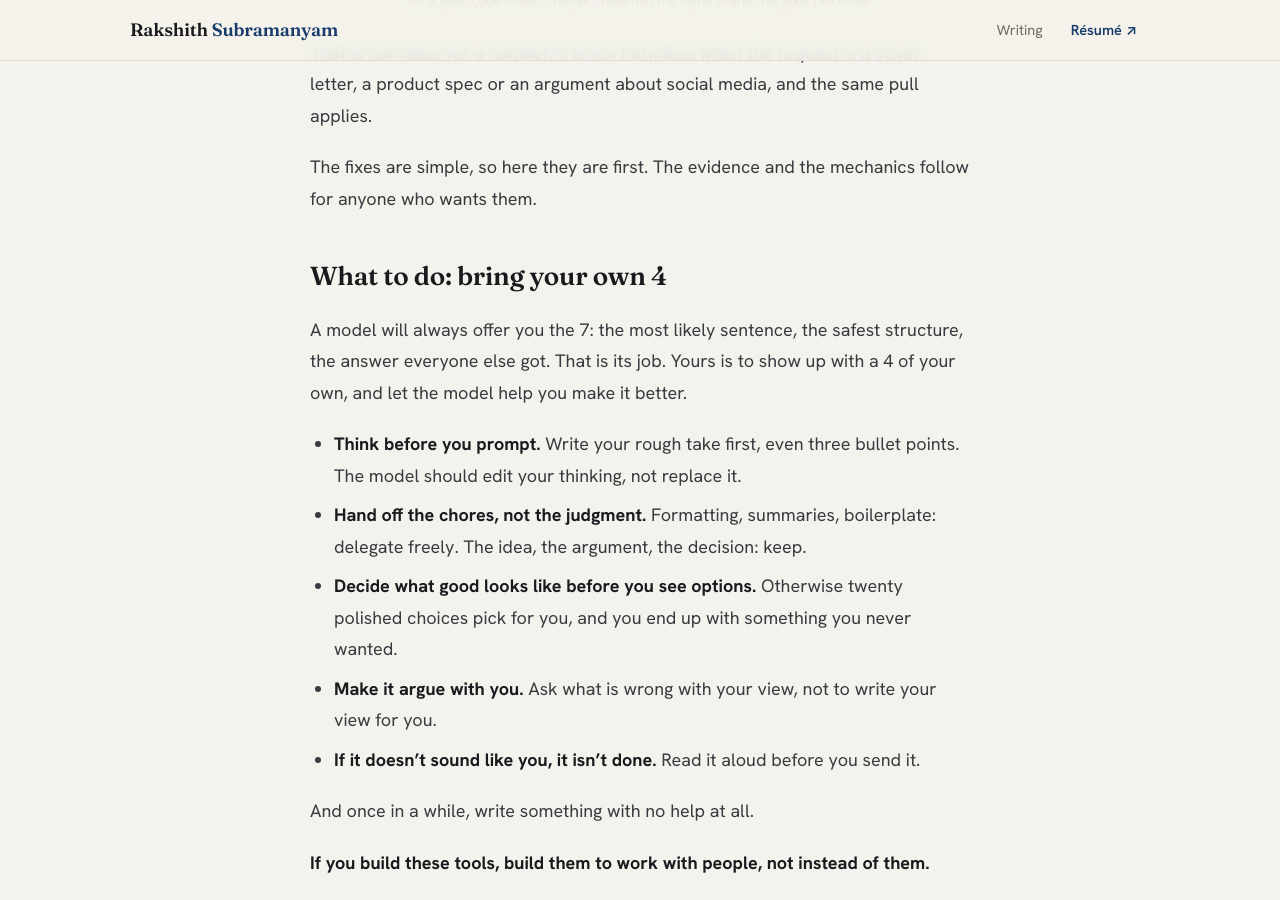
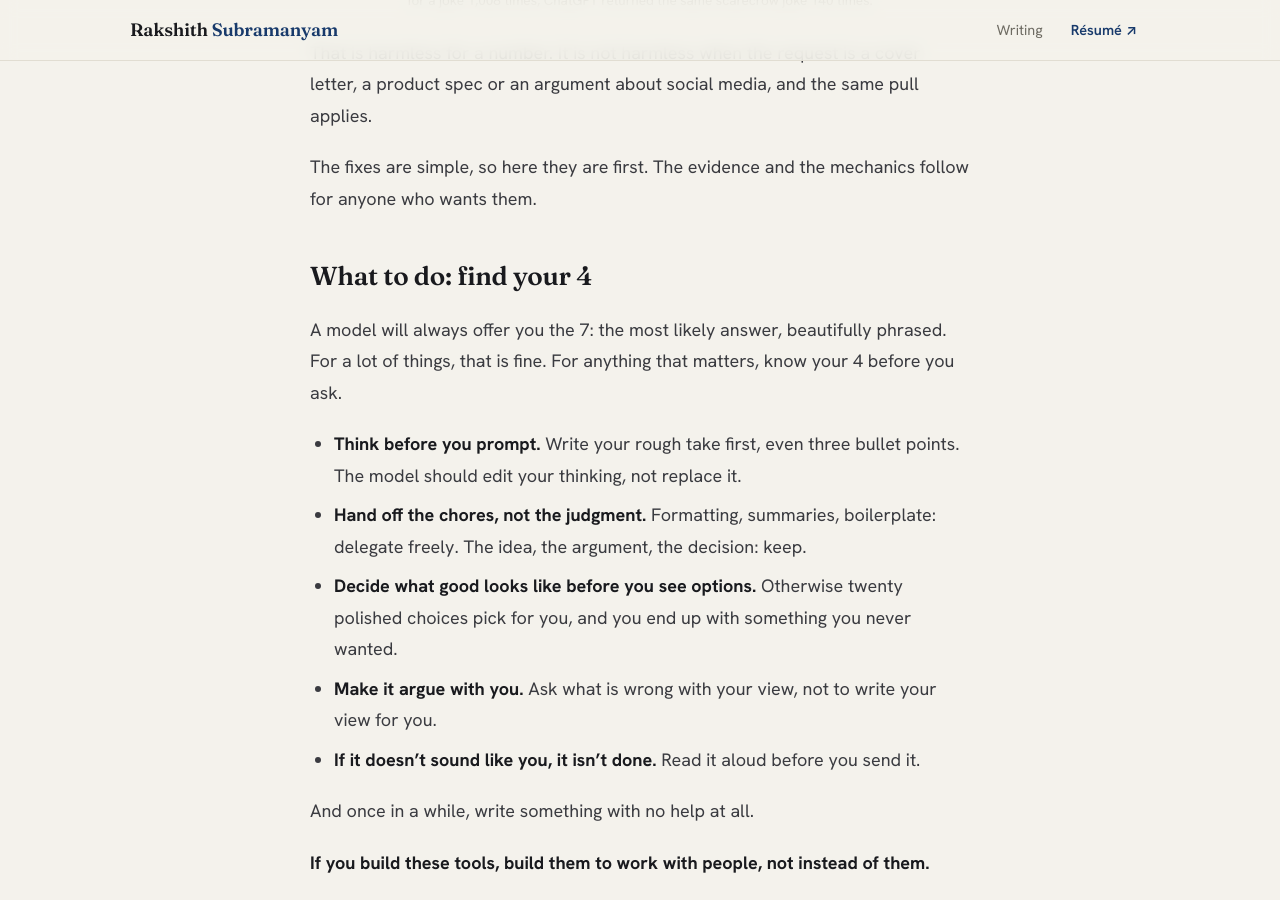
Before and after one commit to Rakshith-2905/portfolio, a Jekyll site: the page built from drafts/2fc3307e2f/index.md, in a window 1280 px wide and 900 px high, scrolled down 1121 px. Built offline with Jekyll 4.4.1, drawn with Linux system fonts in a browser that asks for light colours.

Commit message:
Draft op-ed: find your 4
Co-Authored-By: Claude Opus 5.5 <noreply@anthropic.com>

```diff
--- a/drafts/2fc3307e2f/index.md
+++ b/drafts/2fc3307e2f/index.md
@@ -29,9 +29,9 @@ That is harmless for a number. It is not harmless when the request is a cover le
 
 The fixes are simple, so here they are first. The evidence and the mechanics follow for anyone who wants them.
 
-## What to do: bring your own 4
+## What to do: find your 4
 
-A model will always offer you the 7: the most likely sentence, the safest structure, the answer everyone else got. That is its job. Yours is to show up with a 4 of your own, and let the model help you make it better.
+A model will always offer you the 7: the most likely answer, beautifully phrased. For a lot of things, that is fine. For anything that matters, know your 4 before you ask.
 
 - **Think before you prompt.** Write your rough take first, even three bullet points. The model should edit your thinking, not replace it.
 - **Hand off the chores, not the judgment.** Formatting, summaries, boilerplate: delegate freely. The idea, the argument, the decision: keep.
```
